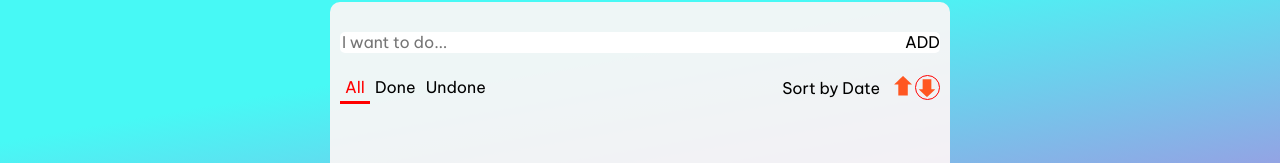
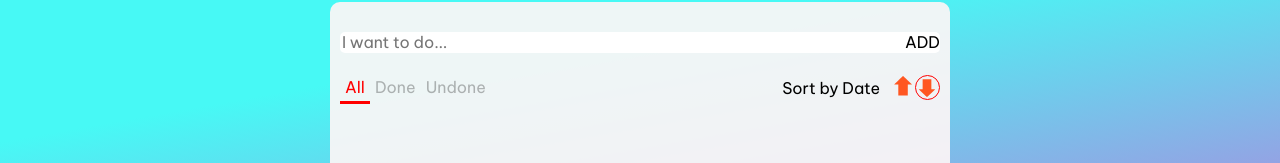
Before and after one commit to MOONLAYT500/SPA-ToDo, a React (Create React App) app: page / in a window 1280 px wide. Shown: the part 156-319 px from the top of the page. Built offline with nearby package versions, Linux system fonts and the light colour scheme.

Commit message:
fixed sortbuttons

```diff
--- a/src/App.js
+++ b/src/App.js
@@ -6,20 +6,21 @@ import Sorter from './components/Sorter/Sorter';
 import Tasks from './components/Tasks/Tasks';
 
 function App() {
-  const [todos, setTodos] = useState([]); //глобальный стейт, в который приходит пост после создания
-  const [filteredTodos, setFilteredTodos] = useState(todos); // отфильтрованные по статусу посты в начальном стейте , меняються по выполненным/не выполненным
-  const [currentPage, setCurrentPage] = useState(1); // текущая страница отображения постов
+  const [todos, setTodos] = useState([]);
+  const [filteredTodos, setFilteredTodos] = useState(todos);
+  const [currentPage, setCurrentPage] = useState(1);
   const [todosStatus, setTodosStatus] = useState('a')
   const [todosTimeFilter, setTodosTimeFilter] = useState('f')
-  const [todoDelete, setTodoDelete] = useState()
+  const lastTodoIndex = currentPage * 5;
+  const firstTodoIndex = lastTodoIndex - 5;
+  const currentTodos = filteredTodos.slice(firstTodoIndex, lastTodoIndex);
 
-  const lastTodoIndex = currentPage * 5; //индекс последнего элемента на странице -умножаем текущую страницу на количетво постов на странице
-  const firstTodoIndex = lastTodoIndex - 5; //индекс первого элемента - послдений элемент минус количество на странице
-  const currentTodos = filteredTodos.slice(firstTodoIndex, lastTodoIndex); //текущая страница, вырезаем из массива постов элементы с певого по последний и получаем подмассив с количеством постов 5 и нужными индексами
   useEffect(() => {
-    let renderedTodos = [...todos]
+    let renderedTodos = []
+
+
     // checked filters
-    {if (todosStatus === 'a') setFilteredTodos(renderedTodos)
+    {if (todosStatus === 'a') renderedTodos.push(...todos)
     if (todosStatus === 'd') {
       renderedTodos = todos.filter((todo) => todo.checked === true)
       setCurrentPage(1)
@@ -28,32 +29,34 @@ function App() {
       renderedTodos = todos.filter((todo) => todo.checked === false)
       setCurrentPage(1)
     }}
+
     // date filters
     todosTimeFilter === 'o' ? renderedTodos.sort((a, b) => a.date - b.date) :  renderedTodos.sort((a, b) => b.date - a.date)
 
+    if(renderedTodos.length === 0) setTodosStatus('a')
+
     setFilteredTodos(renderedTodos)
-
   }, [todos,todosStatus,todosTimeFilter]);
 
   useEffect(() => {
+
     setCurrentPage(currentPage);
   }, [filteredTodos]);
 
+
+
+
   const createTodo = (input) => {
-    //создание задачи
     const todo = {
-      // формируем задачу
-      id: Math.trunc(Math.random() * 10000), //рандомный айдишник
-      text: input, //получаем текст из инпута
-      date: new Date(), // создаем новую дату
-      checked: false, // задаем посту то, что он не выполнен
+      id: Math.trunc(Math.random() * 10000),
+      text: input,
+      date: new Date(),
+      checked: false,
     };
-
     if (!todo.text || /^\s*$/.test(todo.text)) {
       return; // убираем лишние пробелы и пустую строку
     }
-    setTodos([todo, ...todos]); // задаем массив новых задач стейту
-
+    setTodos([todo, ...todos]);
   };
 
   const editTodo = (input, id) => {
@@ -65,18 +68,10 @@ function App() {
   };
 
   const chekTodo = (id) => setTodos(todos.filter((todo)=>todo.id === id ? todo.checked = !todo.checked : todo))
-  // {
-  //   // ставим статус выполненно
-  //   const checkedTodos = todos.map((todo) => {
-  //     if (todo.id === id) {
-  //       todo.checked = !todo.checked
-  //     }
-  //     return todo;
-  //   });
-  //   setTodos(checkedTodos); // обновляем стейт
-  // };
 
-  // setTodos(todos.map(todo)=>todo.id === id ? todo.shecked = !todo.checked : todo)
+  const checkedTodos=todos.filter(todo=>todo.checked === true)
+  const unCheckedTodos=todos.filter(todo=>todo.checked === false)
+
 
   const dateFilter = (key) => setTodosTimeFilter(key)
 
@@ -85,7 +80,7 @@ function App() {
 
   const deleteTodo = (id) => setTodos(todos.filter((todo) => todo.id !== id));
 
-  const paginate = (pageNumber) => setCurrentPage(pageNumber); // переключение по страницам - принимаем номер страницы и записываем его в стейт текущей страницы для отображения
+  const paginate = (pageNumber) => setCurrentPage(pageNumber);
 
   if (filteredTodos.length !== 0 && currentTodos.length === 0) {
     paginate(currentPage - 1);
@@ -96,7 +91,12 @@ function App() {
       <h1 className="header">To-Do List</h1>
       <div className="container">
         <Creator createTodo={createTodo} />
-        <Sorter statusFilter={statusFilter} dateFilter={dateFilter} />
+        <Sorter
+          todosStatus={todosStatus}
+          statusFilter={statusFilter}
+          dateFilter={dateFilter}
+          checkedTodos={checkedTodos}
+          unCheckedTodos ={unCheckedTodos}/>
         <Tasks
           editTodo={editTodo}
           deleteTodo={deleteTodo}
--- a/src/components/Scroll/Scroll.jsx
+++ b/src/components/Scroll/Scroll.jsx
@@ -9,18 +9,12 @@ const Scroll = ({ paginate, postsNumber, currentPage }) => {
   }, [currentPage]);
 
   const pageNumbers = [];
-  //new Array(postsNumber / 5).fill([]);
 
   for (let i = 1; i <= Math.ceil(postsNumber / 5); i++) {
-    //динамическое получение количесива страниц , зависит от общего количества элементов и элементов на одной странице
-    pageNumbers.push(i); //пушим страницу в массив
+    pageNumbers.push(i);
   }
 
-  const lastPageNumber = (pageNumber) => {
-    if (pageNumber > 1) return pageNumber;
-  };
-
-  //const lastPageNumber = (pageNumber) => pageNumber > 1 && pageNumber;
+  const lastPageNumber = (pageNumber) => pageNumber > 1 && pageNumber;
 
 
   const handlerClick = (number) => {
@@ -37,19 +31,15 @@ const Scroll = ({ paginate, postsNumber, currentPage }) => {
         }}
         className={
           activeBtn === 1
-            ? ` ${s.pageButton} ${s.pageButtonActive}`
-            : s.pageButton
+              ? s.pageButtonActive
+              : undefined
         }
       >
         First
       </button>
       {pageNumbers.map((number) => (
         <button
-          className={
-            activeBtn === number
-              ? ` ${s.pageButton} ${s.pageButtonActive}`
-              : s.pageButton
-          }
+          className={activeBtn === number ? s.pageButtonActive: undefined}
           key={number}
           onClick={() => {
             handlerClick(number);
@@ -61,8 +51,8 @@ const Scroll = ({ paginate, postsNumber, currentPage }) => {
       <button
         className={
           lastPageNumber(pageNumbers.length) === activeBtn
-            ? ` ${s.pageButton} ${s.pageButtonActive}`
-            : s.pageButton
+            ?s.pageButtonActive
+            : undefined
         }
         onClick={() => {
           handlerClick(pageNumbers.length);
--- a/src/components/Scroll/Scroll.module.css
+++ b/src/components/Scroll/Scroll.module.css
@@ -4,7 +4,7 @@
   align-items: center;
 }
 
-.pageButton {
+.pages>button {
   cursor: pointer;
   background-color: rgba(221, 235, 227, 0.26);
   border: 1px solid rgb(177, 171, 171);
@@ -12,11 +12,11 @@
   margin-right: 1px;
 }
 
-.pageButton:first-of-type {
+.pages>button:first-of-type {
   border-radius: 10% 0 0 10%;
 }
 
-.pageButton:last-of-type {
+.pages>button:last-of-type {
   border-radius: 0 10% 10% 0;
 }
 
--- a/src/components/Sorter/Sorter.jsx
+++ b/src/components/Sorter/Sorter.jsx
@@ -1,12 +1,18 @@
-import { useState } from 'react/cjs/react.development';
+import { useEffect, useState } from 'react/cjs/react.development';
 import s from './Sorter.module.css';
 
 const Sorter = ({
   statusFilter,
   dateFilter,
+  todosStatus,
+  checkedTodos,
+  unCheckedTodos,
 }) => {
-  const [activeStatus, setActiveStatus] = useState('a');
+  const [activeStatus, setActiveStatus] = useState(todosStatus);
   const [activeDate, setActiveDate] = useState('f');
+  useEffect(()=>{
+    setActiveStatus(todosStatus)
+  },[todosStatus])
 
   const timeFilter = (e) => {
     dateFilter(e.target.id);
@@ -14,9 +20,12 @@ const Sorter = ({
   };
 
   const chekedFilter = (e) => {
+    statusFilter(e.target.id)
     setActiveStatus(e.target.id);
-    statusFilter(e.target.id)
   };
+
+
+
 
   return (
     <div className={s.sort}>
@@ -25,7 +34,7 @@ const Sorter = ({
           id='a'
           className={
             activeStatus === 'a'
-              ? `${s.sortButton} ${s.sortButtonActive}`
+              ? s.sortButtonActive
               : s.sortButton
           }
           onClick={chekedFilter}
@@ -35,9 +44,10 @@ const Sorter = ({
         </button>
         <button
           id='d'
+          disabled={checkedTodos.length === 0 ? 'disabled' : ''}
           className={
             activeStatus === 'd'
-              ? `${s.sortButton} ${s.sortButtonActive}`
+              ?s.sortButtonActive
               : s.sortButton
           }
           onClick={chekedFilter}
@@ -46,9 +56,10 @@ const Sorter = ({
         </button>
         <button
           id='u'
+          disabled={unCheckedTodos.length === 0 ? 'disabled' : ''}
           className={
             activeStatus === 'u'
-              ? `${s.sortButton} ${s.sortButtonActive}`
+              ? s.sortButtonActive
               : s.sortButton
           }
           onClick={chekedFilter}
--- a/src/components/Sorter/Sorter.module.css
+++ b/src/components/Sorter/Sorter.module.css
@@ -17,6 +17,11 @@
 }
 
 .sortButtonActive {
+  background: transparent;
+  border: none;
+  padding: 5px;
+  cursor: pointer;
+  transition: transform 0.2s;
   color: red;
   border-bottom: 3px solid red;
 }
--- a/src/components/Tasks/Task/Task.jsx
+++ b/src/components/Tasks/Task/Task.jsx
@@ -20,7 +20,8 @@ const Task = ({ todo, deleteTodo, chekTodo, editTodo }) => {
   const handleKeyDown = (e) => {
     if (e.keyCode == 13) {
       handlerSubmit(e);
-    } else if (e.keyCode == 27) {
+    }
+    if (e.keyCode == 27) {
       setInput(todo.text);
       e.target.blur();
     }
```
Also changed, not shown: src/components/Scroll/PageButton/PageButton.jsx (added, +16 -0 lines), src/components/Scroll/PageButton/PageButton.module.css (added).
